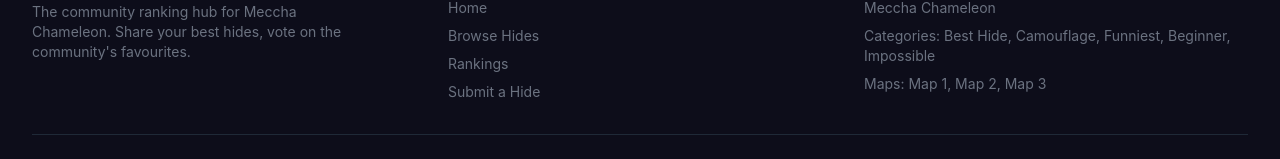
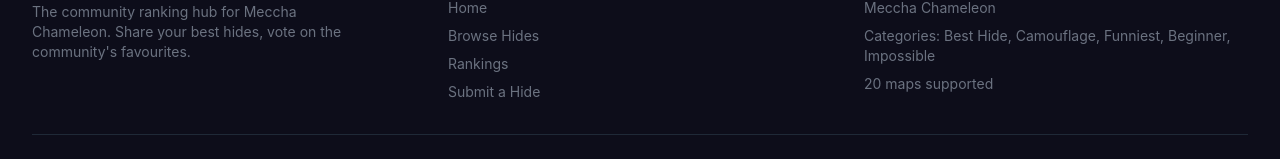
Before and after one commit to furyuya543-lang/meccahub, a Next.js app: page /browse in a window 1280 px wide. Shown: the part 894-1053 px from the top of the page. Built offline with nearby package versions, Linux system fonts and the light colour scheme; no server answers.

Commit message:
fix real map names everywhere using single MAPS constant

```diff
--- a/app/browse/page.tsx
+++ b/app/browse/page.tsx
@@ -3,7 +3,8 @@
 import { useState, useEffect, useCallback } from "react";
 import { Search, SlidersHorizontal, X } from "lucide-react";
 import HideCard from "@/components/HideCard";
-import { Hide, MAPS, CATEGORIES, DIFFICULTY_COLORS } from "@/types";
+import { Hide, CATEGORIES, DIFFICULTY_COLORS } from "@/types";
+import { MAPS } from "@/lib/utils";
 
 const DIFFICULTIES = Object.keys(DIFFICULTY_COLORS) as string[];
 
--- a/app/submit/page.tsx
+++ b/app/submit/page.tsx
@@ -5,7 +5,8 @@
 import { useRouter } from "next/navigation";
 import Image from "next/image";
 import { Upload, Link as LinkIcon, Loader2, CheckCircle } from "lucide-react";
-import { MAPS, CATEGORIES } from "@/types";
+import { CATEGORIES } from "@/types";
+import { MAPS } from "@/lib/utils";
 
 export default function SubmitPage() {
   const { data: session, status } = useSession();
--- a/components/Footer.tsx
+++ b/components/Footer.tsx
@@ -1,4 +1,5 @@
 import Link from "next/link";
+import { MAPS } from "@/lib/utils";
 
 export default function Footer() {
   return (
@@ -46,7 +47,7 @@
             <ul className="space-y-2 text-sm text-gray-500">
               <li>Meccha Chameleon</li>
               <li>Categories: Best Hide, Camouflage, Funniest, Beginner, Impossible</li>
-              <li>Maps: Map 1, Map 2, Map 3</li>
+              <li>{MAPS.length} maps supported</li>
             </ul>
           </div>
         </div>
--- /dev/null
+++ b/lib/utils.ts
@@ -0,0 +1,24 @@
+export const MAPS = [
+  'Hide-and-Seek Mansion',
+  'Sewer',
+  'Backrooms',
+  'Indoor Country',
+  'Penguin Hotel',
+  'Sugar Land',
+  'Osaka',
+  'Apartment',
+  'Art Gallery',
+  'Swimming Pool',
+  'Minecraft House',
+  'Minecraft',
+  'Simpsons Family House',
+  'CS2 Mirage',
+  'Meeting Room',
+  'Bikini Bottom',
+  'Minepops',
+  'Restaurant Building',
+  'Viking Dining',
+  'The Market',
+] as const;
+
+export type MapName = (typeof MAPS)[number];
--- a/types/index.ts
+++ b/types/index.ts
@@ -58,7 +58,7 @@
   users?: User;
 }
 
-export const MAPS = ['Map 1', 'Map 2', 'Map 3'] as const;
+export { MAPS } from "@/lib/utils";
 export const CATEGORIES: Category[] = [
   'Best Hide',
   'Best Camouflage',
```
